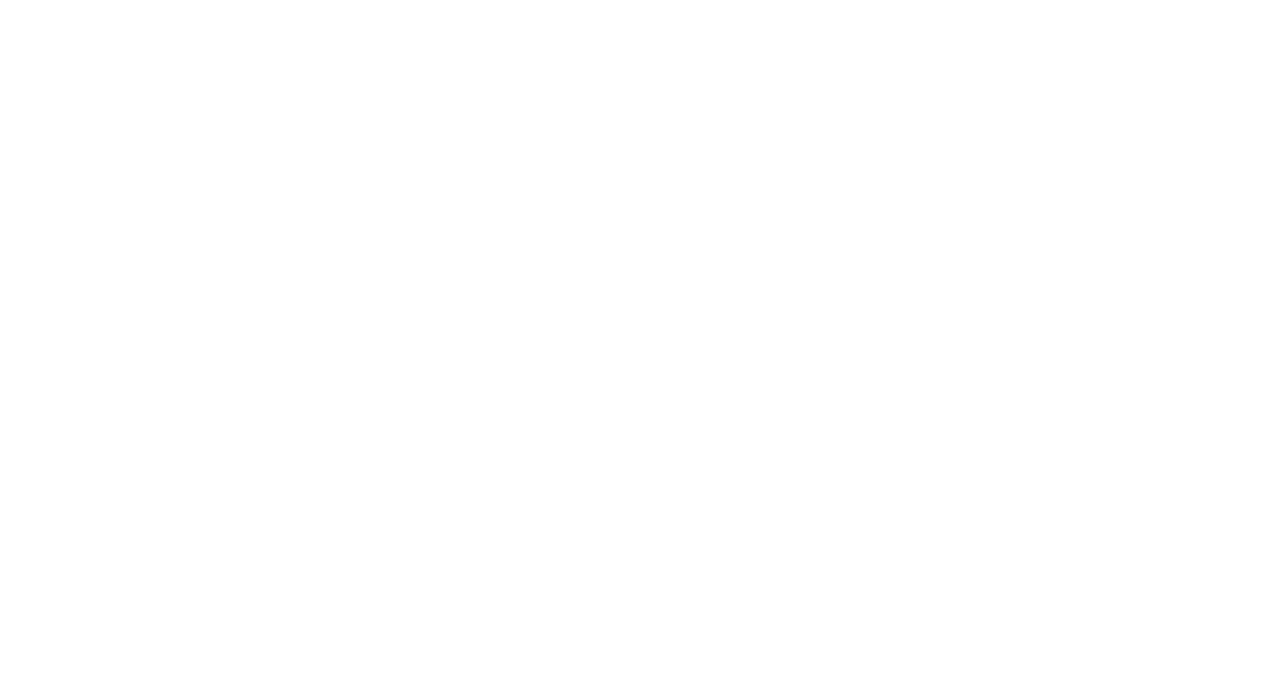
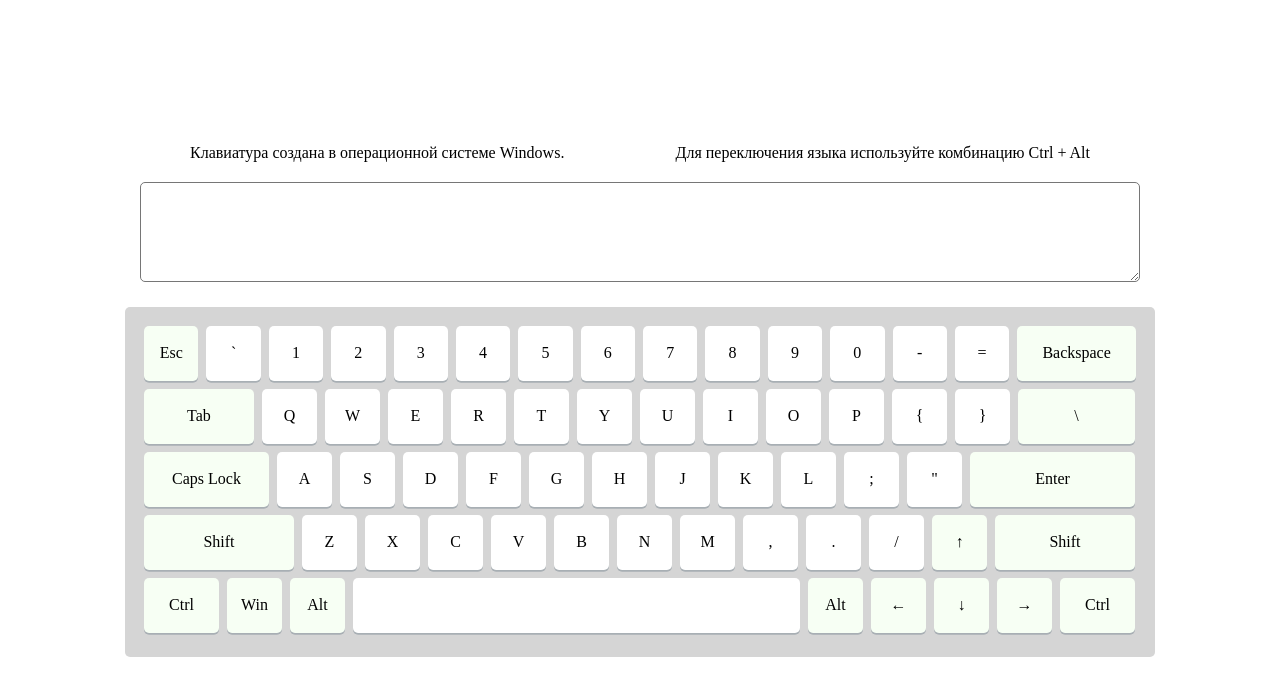
Before and after one commit to Intetrix/virtual-keyboard, a website: page index.html in a window 1280 px wide. Drawn offline with Linux system fonts and the light colour scheme.

Commit message:
feat: add temporary html and css

```diff
--- a/index.html
+++ b/index.html
@@ -4,9 +4,99 @@
     <meta charset="UTF-8" />
     <meta http-equiv="X-UA-Compatible" content="IE=edge" />
     <meta name="viewport" content="width=device-width, initial-scale=1.0" />
+    <link rel="stylesheet" href="style.css" />
     <title>Virtual Keyboard</title>
   </head>
   <body>
+    <section class="keyboard-app">
+      <div class="description">
+        <span class="description__item">
+          Клавиатура создана в операционной системе Windows.
+        </span>
+        <span class="description__item">
+          Для переключения языка используйте комбинацию Ctrl + Alt
+        </span>
+      </div>
+      <textarea class="textarea"></textarea>
+      <div class="keyboard">
+        <div class="keyboard__keys">
+          <div class="keyboard__row">
+            <div class="keys esc-key">Esc</div>
+            <div class="keys">`</div>
+            <div class="keys">1</div>
+            <div class="keys">2</div>
+            <div class="keys">3</div>
+            <div class="keys">4</div>
+            <div class="keys">5</div>
+            <div class="keys">6</div>
+            <div class="keys">7</div>
+            <div class="keys">8</div>
+            <div class="keys">9</div>
+            <div class="keys">0</div>
+            <div class="keys">-</div>
+            <div class="keys">=</div>
+            <div class="keys backspace-key">Backspace</div>
+          </div>
+          <div class="keyboard__row">
+            <div class="keys tab-key">Tab</div>
+            <div class="keys">Q</div>
+            <div class="keys">W</div>
+            <div class="keys">E</div>
+            <div class="keys">R</div>
+            <div class="keys">T</div>
+            <div class="keys">Y</div>
+            <div class="keys">U</div>
+            <div class="keys">I</div>
+            <div class="keys">O</div>
+            <div class="keys">P</div>
+            <div class="keys">{</div>
+            <div class="keys">}</div>
+            <div class="keys slash-key">\</div>
+          </div>
+          <div class="keyboard__row">
+            <div class="keys capslock-key">Caps Lock</div>
+            <div class="keys">A</div>
+            <div class="keys">S</div>
+            <div class="keys">D</div>
+            <div class="keys">F</div>
+            <div class="keys">G</div>
+            <div class="keys">H</div>
+            <div class="keys">J</div>
+            <div class="keys">K</div>
+            <div class="keys">L</div>
+            <div class="keys">;</div>
+            <div class="keys">"</div>
+            <div class="keys enter-key">Enter</div>
+          </div>
+          <div class="keyboard__row">
+            <div class="keys shift-key shift-left">Shift</div>
+            <div class="keys">Z</div>
+            <div class="keys">X</div>
+            <div class="keys">C</div>
+            <div class="keys">V</div>
+            <div class="keys">B</div>
+            <div class="keys">N</div>
+            <div class="keys">M</div>
+            <div class="keys">,</div>
+            <div class="keys">.</div>
+            <div class="keys">/</div>
+            <div class="keys up-arrow-key">&uarr;</div>
+            <div class="keys shift-key shift-right">Shift</div>
+          </div>
+          <div class="keyboard__row">
+            <div class="keys ctrl-key ctrl-left">Ctrl</div>
+            <div class="keys win-key">Win</div>
+            <div class="keys alt-key alt-left">Alt</div>
+            <div class="keys space-key"></div>
+            <div class="keys alt-key alt-right">Alt</div>
+            <div class="keys left-arrow-key">&larr;</div>
+            <div class="keys down-arrow-key">&darr;</div>
+            <div class="keys right-arrow-key">&rarr;</div>
+            <div class="keys ctrl-key ctrl-right">Ctrl</div>
+          </div>
+        </div>
+      </div>
+    </section>
     <script src="script/index.js"></script>
   </body>
 </html>
--- a/style.css
+++ b/style.css
@@ -0,0 +1,122 @@
+* {
+  margin: 0;
+  padding: 0;
+  box-sizing: border-box;
+}
+
+.keyboard-app {
+  display: flex;
+  justify-content: center;
+  align-items: center;
+  height: 100vh;
+  flex-direction: column;
+  margin: 0 10px;
+}
+
+.description {
+  display: flex;
+  width: 900px;
+  justify-content: space-between;
+  margin-bottom: 20px;
+}
+
+.textarea {
+  max-width: 1000px;
+  width: 100%;
+  height: 100px;
+  margin-bottom: 25px;
+  border-radius: 5px;
+}
+
+.keyboard {
+  width: 1030px;
+  height: 350px;
+  background-color: #d5d5d5;
+  padding: 15px;
+  border-radius: 5px;
+}
+
+.keyboard__row {
+  display: flex;
+}
+
+.keys {
+  width: 55px;
+  height: 55px;
+  background-color: #fff;
+  display: flex;
+  justify-content: center;
+  align-items: center;
+  border-radius: 5px;
+  margin: 4px;
+  transition: 0.3s;
+  box-shadow: 0px 1.8px 0px 0px rgba(34, 60, 80, 0.25);
+}
+
+.keys:hover {
+  background-color: #c5f1b5;
+}
+
+.keys:focus {
+  background-color: #c5f1b5;
+}
+
+.keys:active {
+  background: #f7fff4;
+  border-radius: 20px;
+  -webkit-box-shadow: 0px 0px 0px 0px rgba(34, 60, 80, 0.25);
+  box-shadow: 0px 0px 0px 0px rgba(34, 60, 80, 0.25);
+}
+
+.backspace-key {
+  width: 120px;
+  background-color: #f7fff4;
+}
+
+.ctrl-key {
+  width: 75px;
+  background-color: #f7fff4;
+}
+
+.tab-key {
+  width: 110px;
+  background-color: #f7fff4;
+}
+
+.slash-key {
+  width: 117px;
+  background-color: #f7fff4;
+}
+
+.capslock-key {
+  width: 125px;
+  background-color: #f7fff4;
+}
+
+.enter-key {
+  width: 165px;
+  background-color: #f7fff4;
+}
+
+.shift-key {
+  width: 150px;
+  background-color: #f7fff4;
+}
+
+.alt-key,
+.win-key,
+.left-arrow-key,
+.down-arrow-key,
+.right-arrow-key,
+.up-arrow-key,
+.esc-key {
+  background-color: #f7fff4;
+}
+
+.shift-right {
+  width: 140px;
+}
+
+.space-key {
+  width: 447px;
+}
```
